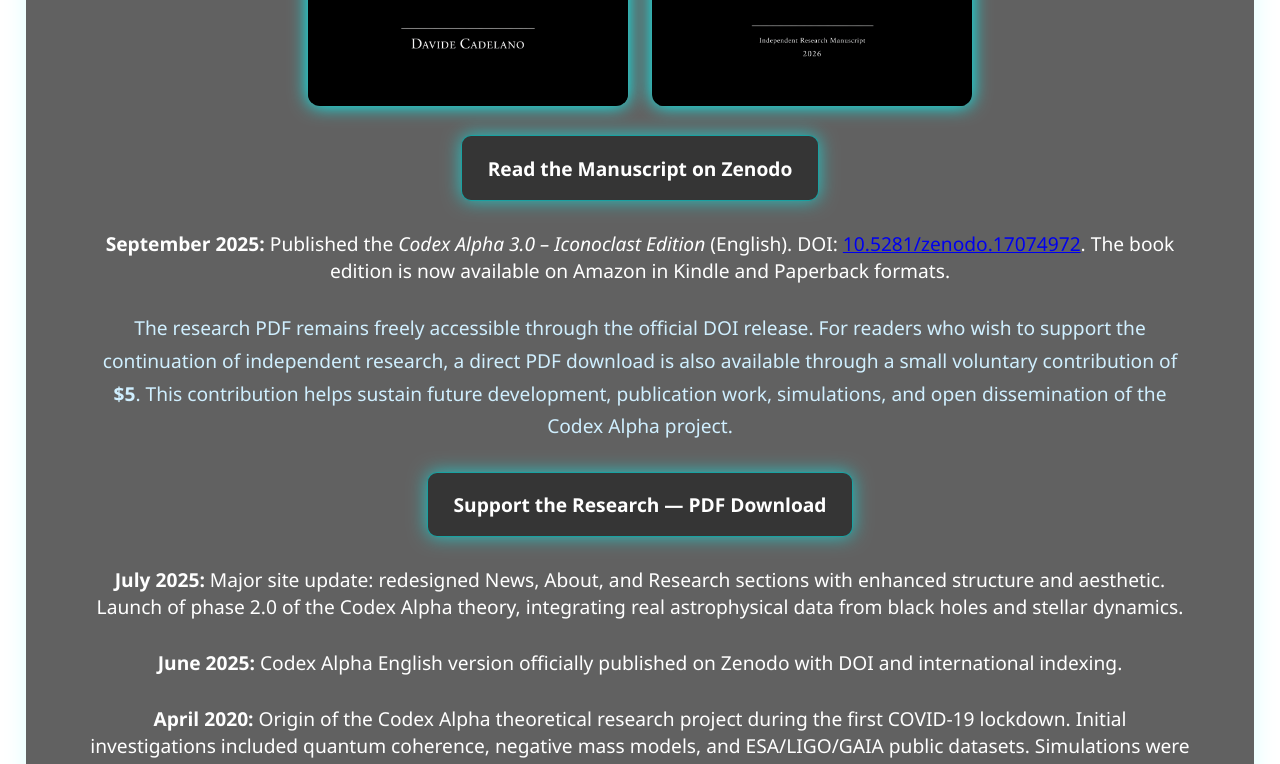
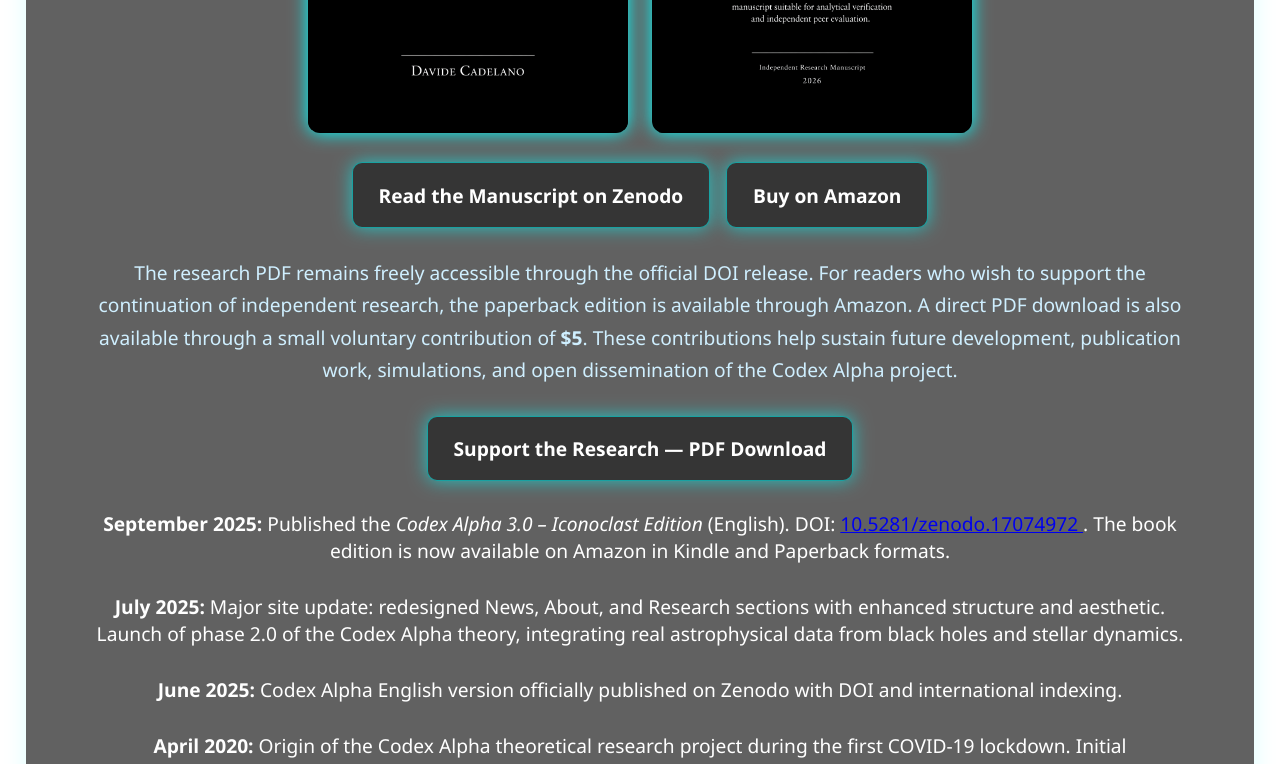
Before and after one commit to Miriadenera/Miriadenera, a plain HTML site: page index.html in a window 1280 px wide. Shown: the part 1969-2733 px from the top of the page. Drawn offline with Linux system fonts and the light colour scheme.

Commit message:
index.html

```diff
--- a/index.html
+++ b/index.html
@@ -147,6 +147,7 @@
       <a href="https://doi.org/10.5281/zenodo.20355167" target="_blank" rel="noopener">
         10.5281/zenodo.20355167
       </a>.
+      The paperback edition is now available on Amazon.
     </p>
 
     <p>
@@ -183,32 +184,36 @@
 
     </div>
 
-  <p>
+    <p style="display:flex; gap:1rem; justify-content:center; flex-wrap:wrap; margin-top:1.2rem;">
       <a class="neon-button secondary" href="https://doi.org/10.5281/zenodo.20355167" target="_blank" rel="noopener">
         Read the Manuscript on Zenodo
       </a>
+
+      <a class="neon-button secondary" href="https://amzn.eu/d/04Jh6BrX" target="_blank" rel="noopener">
+        Buy on Amazon
+      </a>
     </p>
-</div>
-      </a>
-  <div class="news-entry">
-    <p>
-      <strong>September 2025:</strong> Published the <em>Codex Alpha 3.0 – Iconoclast Edition</em> (English). DOI:
-      <a href="https://doi.org/10.5281/zenodo.17074972" target="_blank">10.5281/zenodo.17074972</a>.
-      The book edition is now available on Amazon in Kindle and Paperback formats.
-    </p>
-  </div>
-   </div>
 
     <p style="color:#cfefff; line-height:1.7;">
       The research PDF remains freely accessible through the official DOI release. For readers who wish to support the continuation of independent research,
-      a direct PDF download is also available through a small voluntary contribution of <strong>$5</strong>.
-      This contribution helps sustain future development, publication work, simulations, and open dissemination of the Codex Alpha project.
+      the paperback edition is available through Amazon. A direct PDF download is also available through a small voluntary contribution of <strong>$5</strong>.
+      These contributions help sustain future development, publication work, simulations, and open dissemination of the Codex Alpha project.
     </p>
 
     <p>
       <a class="neon-button secondary" href="https://stan.store/codexalpha" target="_blank" rel="noopener">
         Support the Research — PDF Download
       </a>
+    </p>
+  </div>
+
+  <div class="news-entry">
+    <p>
+      <strong>September 2025:</strong> Published the <em>Codex Alpha 3.0 – Iconoclast Edition</em> (English). DOI:
+      <a href="https://doi.org/10.5281/zenodo.17074972" target="_blank" rel="noopener">
+        10.5281/zenodo.17074972
+      </a>.
+      The book edition is now available on Amazon in Kindle and Paperback formats.
     </p>
   </div>
 
```
Lines whose indentation alone changed are shown as unchanged.
